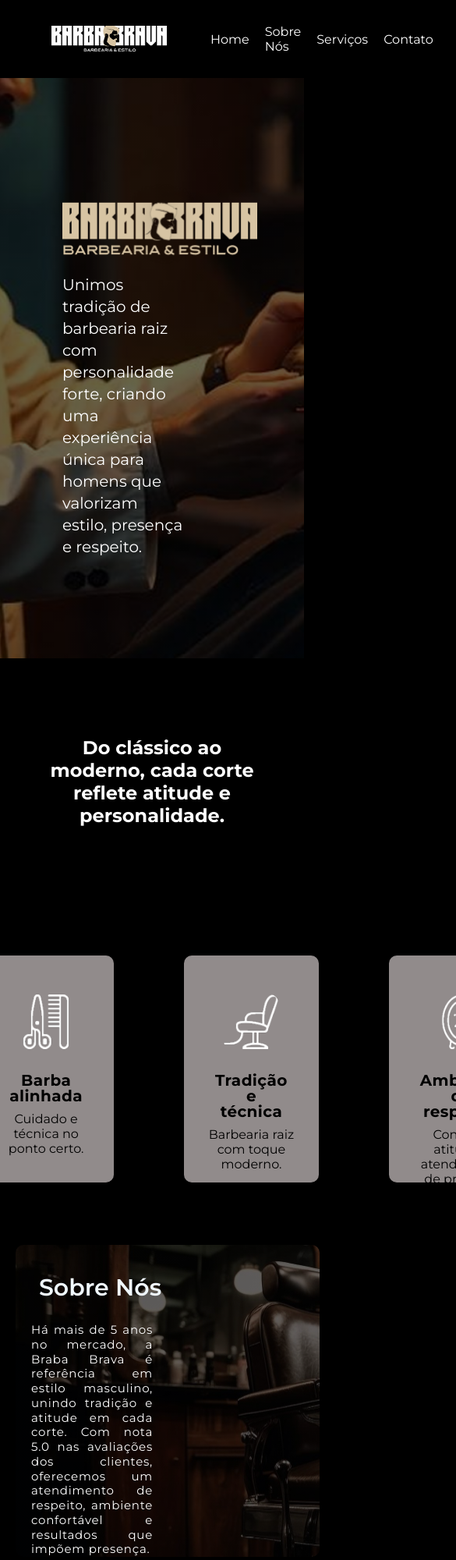
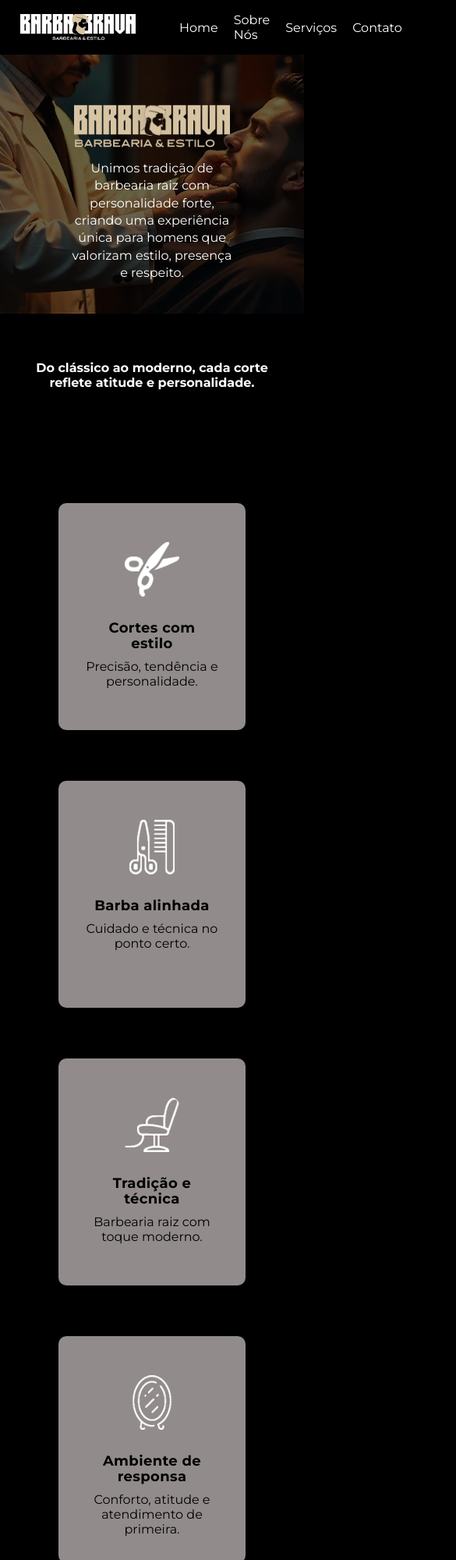
Before and after one commit to anavitoriasouzab/barbearia-study, a plain HTML site: page index.html in a window 390 px wide. Shown: the top 2000 px of the page at 78% size, 585 px wide, since content can reach past the window. Drawn offline with Linux system fonts and the light colour scheme.

Commit message:
atualizações dispositivos 900px

```diff
--- a/css-barber.css
+++ b/css-barber.css
@@ -171,9 +171,10 @@
 .sobre-nos {
     background-image: linear-gradient(rgba(0, 0, 0, 0.6), rgba(0, 0, 0, 0.6)), url("./assets/1novo.jpg");
     border-radius: 10px;
-    height: 400px;
-    width: 100vw;
-    margin: 20px;
+    width: 100%;
+    margin: 60px;
+    padding: 80px 0;
+
 
 
 
@@ -185,9 +186,10 @@
     font-size: 30px;
     line-height: 100%;
     letter-spacing: -5%;
-    margin: 20px 30px 30px 30px;
+    margin: 20px 30px 40px 30px;
     color: aliceblue;
-    padding-top: 40px;
+    padding-top: 50px;
+
 
 }
 
@@ -199,20 +201,20 @@
     text-align: justify;
     margin-top: 30px;
     margin-left: 20px;
-    width: 40%;
-    height: 203px;
+    width: 50%;
+    height: auto;
     color: white;
     font-style: normal;
+    padding: 10px 0 80px 0;
 
 }
 
 .Banner-serviços {
-    background-color: rgb(0, 0, 0);
-    margin: 30px auto;
-    align-items: center;
     display: flex;
     justify-content: center;
-    height: 600px;
+    align-items: center;
+    gap: 20px;
+    margin: 70px auto;
 
 
 
@@ -239,7 +241,7 @@
     text-align: center;
     font-weight: 500;
     font-style: Medium;
-    font-size: 20px;
+    font-size: 14px;
     line-height: 2px;
     justify-content: center;
 
@@ -265,7 +267,7 @@
 
     font-weight: 700;
     font-style: Bold;
-    font-size: 36px;
+    font-size: 24px;
     line-height: 100%;
     text-align: center;
 
@@ -347,7 +349,7 @@
     margin: 15px 15px 15px auto;
 }
 
-.titulos-footer2{
+.titulos-footer2 {
     margin-left: 1px;
     display: flex;
     justify-content: flex-end;
@@ -356,7 +358,7 @@
 }
 
 
-.copy-footer{
+.copy-footer {
     color: #D7C4A3;
     font-weight: 400;
     font-size: 14px;
@@ -365,3 +367,164 @@
     margin: 50px auto;
     text-align: center;
 }
+
+
+
+@media screen and (max-width:900px) {
+
+    header {
+        width: 100%;
+        height: 70px;
+        display: flex;
+        align-items: center;
+        padding: 30px 10px;
+    }
+
+    .img-itens {
+        width: 30px;
+    }
+
+    .banner-inicial {
+
+        width: 100%;
+        height: auto;
+        padding: 40px;
+    }
+
+    h1 {
+
+        font-size: 16px;
+        padding: 40px;
+        margin: 20px auto;
+
+    }
+
+    .logo-banner {
+
+        width: 200px;
+        margin-left: auto;
+        margin-right: auto;
+        display: flex;
+        justify-content: center;
+    }
+
+    .paragrafo-inicial {
+
+        color: white;
+        font-size: 16px;
+        width: 70%;
+        text-align: center;
+        justify-content: center;
+        margin: auto;
+
+    }
+
+
+    .item {
+        width: 240px;
+        height: 291px;
+        border-radius: 10px;
+        padding: 30px;
+        text-align: center;
+    }
+
+}
+
+
+.img-itens {
+    width: 70px;
+
+
+
+
+}
+
+.texto-itensT {
+    font-size: 18px;
+
+
+
+}
+
+.paragrafo-itensP {
+    font-size: 12px;
+
+
+}
+
+.itens-geral {
+    display: flex;
+    justify-content: center;
+    align-items: center;
+    flex-wrap: wrap;
+    gap: 20px;
+    margin: 70px auto;
+
+}
+
+.sobre-nos {
+    height: auto;
+    width: 100%;
+    margin: 0;
+    padding: 20px 0;
+
+
+
+}
+
+.subtitulo-sobrenos {
+
+
+    color: aliceblue;
+    display: flex;
+    justify-content: center;
+    text-align: center;
+    padding-top: 20px;
+    margin: 0 0 5px 0;
+}
+
+.texto-sobreNos {
+    display: flex;
+    justify-content: center;
+    text-align: center;
+    align-items: center;
+    margin: 0 auto;
+
+}
+
+.Banner-serviços {
+    display: flex;
+    justify-content: center;
+    align-items: center;
+    flex-wrap: wrap;
+    gap: 20px;
+    margin: 30px auto;
+
+
+
+}
+
+.serviço {
+   width: calc(50% - 20px);
+    max-width: 343px;
+
+}
+
+.titulo-serviços {
+
+    font-size: 20px;
+
+
+}
+
+.texto-serviços {
+
+    font-size: 16px;
+
+
+}
+
+.logotipo-footer {
+
+    max-width: 270px;
+}
```
Also changed, not shown: assets/Group 42.svg (added). Lines whose indentation alone changed are shown as unchanged.
